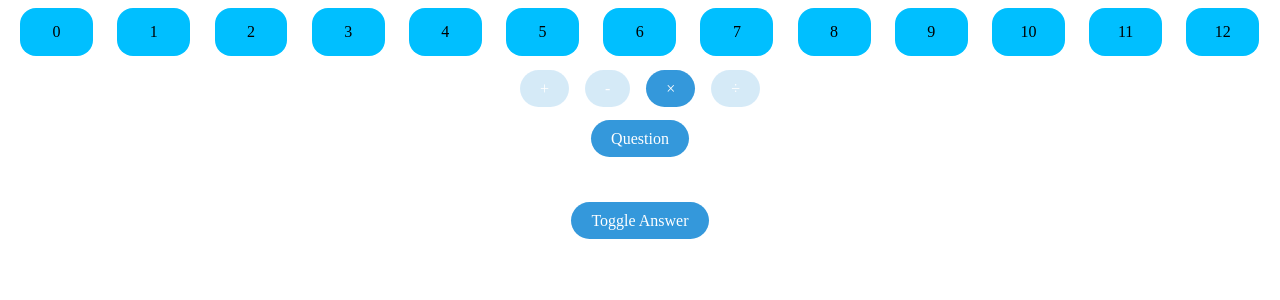
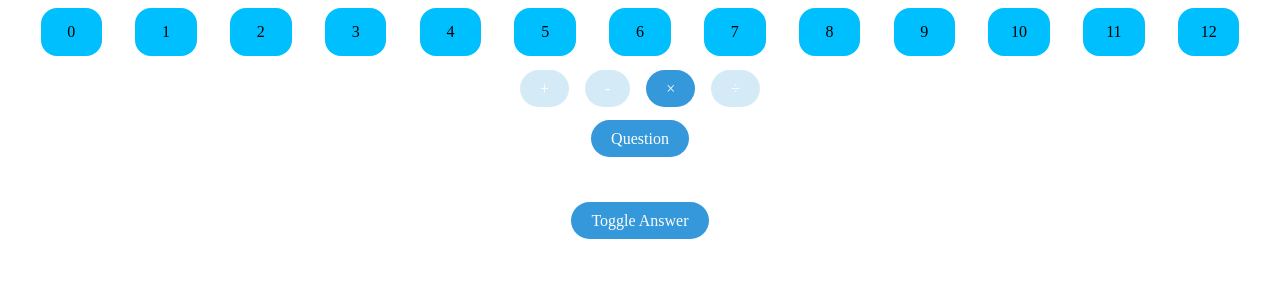
Before and after one commit to scotchfield/math-all-the-things, a Preact app: page / in a window 1280 px wide. Shown: the top 300 px of the page. Built offline with nearby package versions, Linux system fonts and the light colour scheme.

Commit message:
Improve CSS for smaller-width windows

```diff
--- a/src/components/App.js
+++ b/src/components/App.js
@@ -9,6 +9,11 @@ import SelectorBar from './SelectorBar';
 
 
 const styles = StyleSheet.create({
+  app: {
+    '@media (max-width: 800px)': {
+      fontSize: '150%',
+    },
+  },
   container: {
     paddingBottom: '32px',
     textAlign: 'center',
@@ -94,7 +99,7 @@ export default class App extends Component {
   }
   render() {
     return (
-      <div>
+      <div className={css(styles.app)}>
         <SelectorBar
           numbers={this.state.numbers}
           selectors={this.state.selectors}
--- a/src/components/Selector.js
+++ b/src/components/Selector.js
@@ -4,8 +4,13 @@ import { StyleSheet, css } from 'aphrodite';
 
 const styles = StyleSheet.create({
   selector: {
-    float: 'left',
-    width: '7.69%',
+    display: 'inline-block',
+    margin: '8px 0.5%',
+    width: '13%',
+    '@media only screen and (min-width: 800px)': {
+      margin: '0 0.5%',
+      width: '6.5%',
+    }
   },
   circle: {
     backgroundColor: 'DeepSkyBlue',
--- a/src/components/SelectorBar.js
+++ b/src/components/SelectorBar.js
@@ -6,7 +6,8 @@ import Selector from './Selector';
 
 const styles = StyleSheet.create({
   selectorBar: {
-    height: '72px',
+    marginBottom: '24px',
+    textAlign: 'center',
   },
 });
 
```
